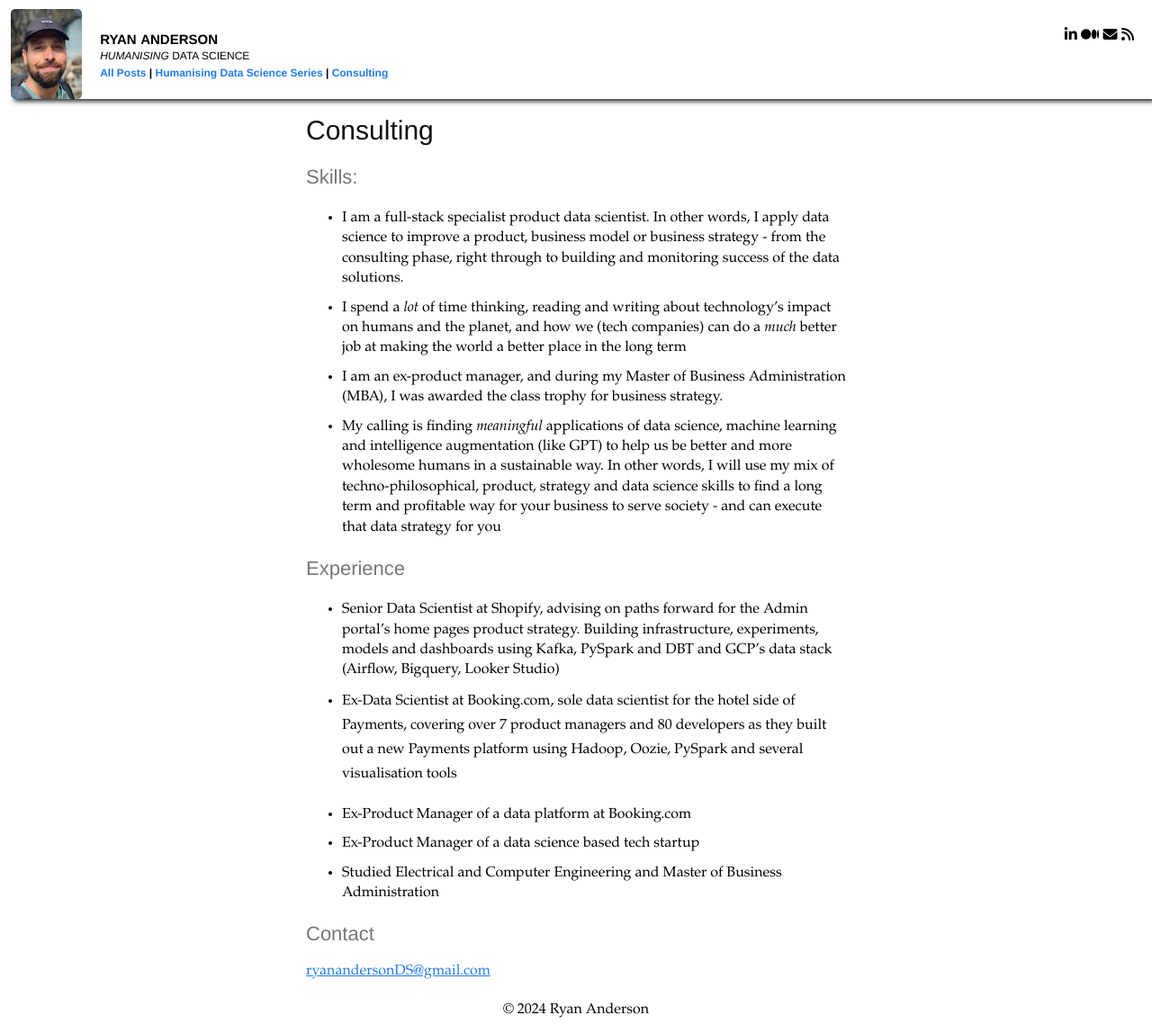
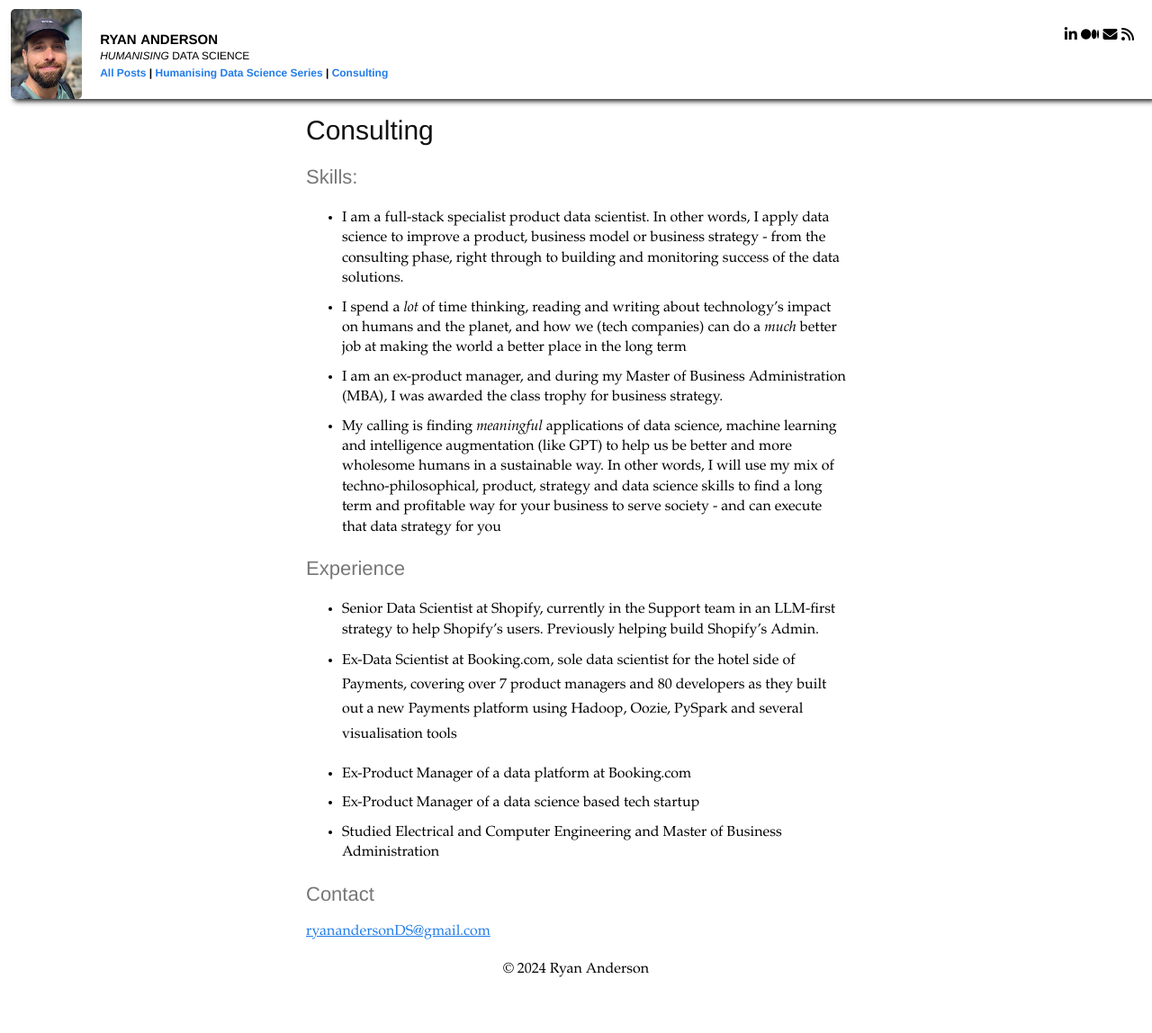
Before and after one commit to ryan-anderson-ds/ryan-anderson-ds.github.io, a Jekyll site: the page built from consulting.md, in a window 1280 px wide. Shown: the whole page at 90% size. Built offline with Jekyll 4.4.1, drawn with Linux system fonts in a browser that asks for light colours; after the commit the page ends 1103 px from its top, so only the background shows below that.

Commit message:
Update consulting.md

```diff
--- a/consulting.md
+++ b/consulting.md
@@ -11,7 +11,7 @@ permalink: /consulting/
 * My calling is finding _meaningful_ applications of data science, machine learning and intelligence augmentation (like GPT) to help us be better and more wholesome humans in a sustainable way. In other words, I will use my mix of techno-philosophical, product, strategy and data science skills to find a long term and profitable way for your business to serve society - and can execute that data strategy for you
 
 ### Experience
-* Senior Data Scientist at Shopify, advising on paths forward for the Admin portal's home pages product strategy. Building infrastructure, experiments, models and dashboards using Kafka, PySpark and DBT and GCP's data stack (Airflow, Bigquery, Looker Studio)
+* Senior Data Scientist at Shopify, currently in the Support team in an LLM-first strategy to help Shopify's users. Previously helping build Shopify's Admin.
 * Ex-Data Scientist at Booking.com, sole data scientist for the hotel side of Payments, covering over 7 product managers and 80 developers as they built out a new Payments platform using Hadoop, Oozie, PySpark and several visualisation tools
 
 * Ex-Product Manager of a data platform at Booking.com
```
